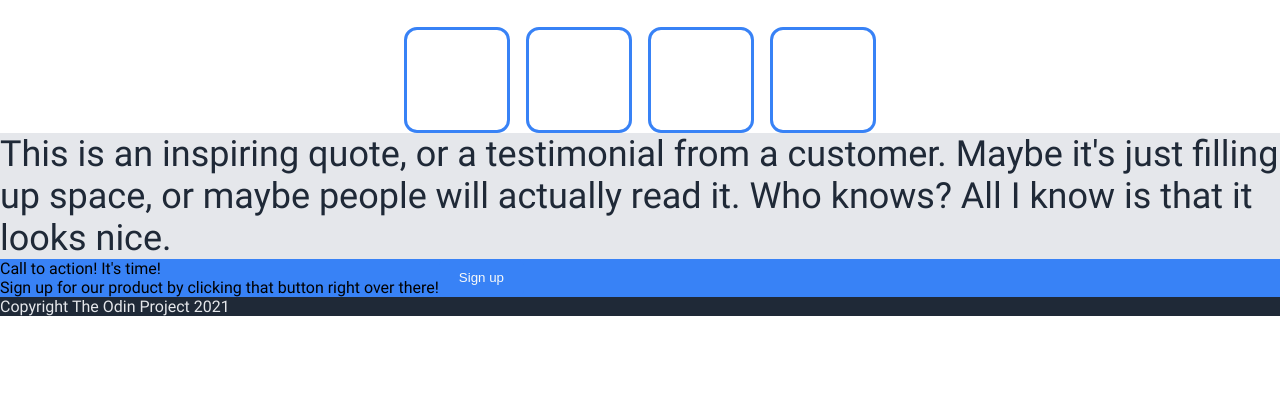
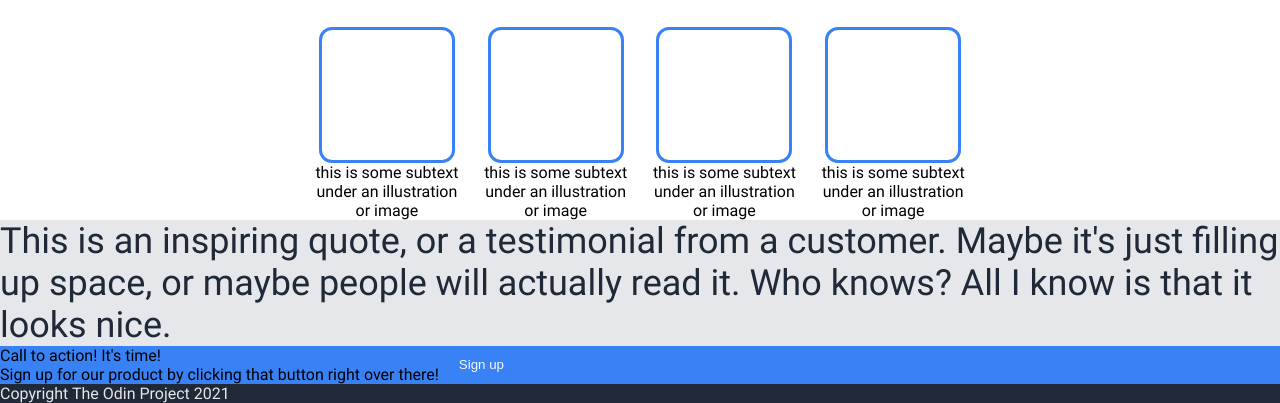
Before and after one commit to dimplume/odin-landing-page, a plain HTML site: page index.html in a window 1280 px wide. Shown: the part 489-892 px from the top of the page. Before the commit the page ends 805 px from the top, so only its background shows below. Drawn offline with Linux system fonts and the light colour scheme.

Commit message:
feat: add subtext underneath row of boxes

```diff
--- a/css/style.css
+++ b/css/style.css
@@ -113,18 +113,26 @@ button,
 .body {
     flex-direction: column;
     align-items: center;
+
 }
 
 .box-row {
+    max-width: 659px;
     gap: 16px;
-    justify-content: space-around;
+}
+
+.box-with-text {
+    text-align: center;
+    display: flex;
+    flex-direction: column;
+    align-items: center;
 }
 
 .box {
     border-radius: 13px;
     border: 3px solid #3882F6;
-    width: 100px;
-    height: 100px;
+    width: 130px;
+    height: 130px;
 }
 
 .quote {
--- a/index.html
+++ b/index.html
@@ -39,10 +39,22 @@
             <h2>Some random information.</h2>
 
             <div class="container box-row">
-                <div class="box"></div>
-                <div class="box"></div>
-                <div class="box"></div>
-                <div class="box"></div>
+                <div class="box-with-text">
+                    <div class="box"></div>
+                    <div class="subtext">this is some subtext under an illustration or image</div>
+                </div>
+                <div class="box-with-text">
+                    <div class="box"></div>
+                    <div class="subtext">this is some subtext under an illustration or image</div>
+                </div>
+                <div class="box-with-text">
+                    <div class="box"></div>
+                    <div class="subtext">this is some subtext under an illustration or image</div>
+                </div>
+                <div class="box-with-text">
+                    <div class="box"></div>
+                    <div class="subtext">this is some subtext under an illustration or image</div>
+                </div>
             </div>
 
         </div>
```
